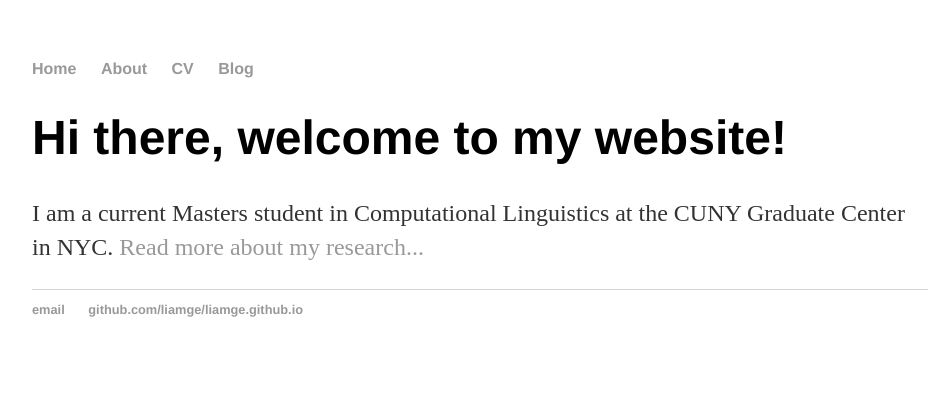
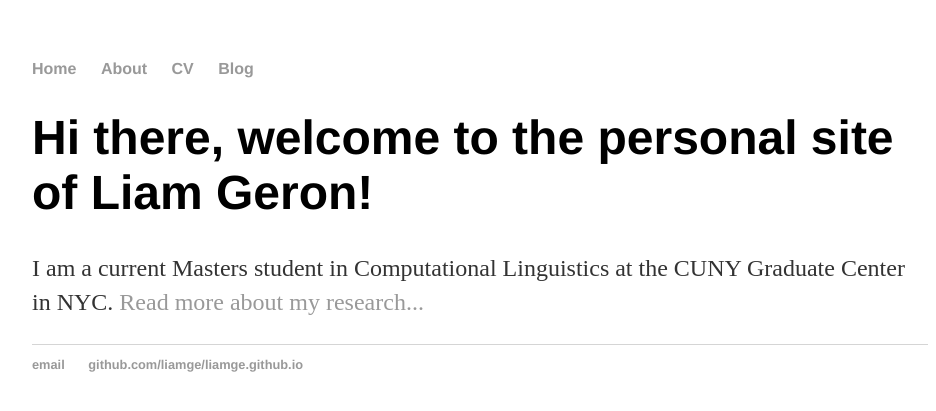
Before and after one commit to liamge/liamge.github.io, a Jekyll site: the page built from index.html, in a window 1280 px wide. Shown: the top 411 px of the page, without its empty margins (160-1096 px from the left). Built offline with Jekyll 4.4.1, drawn with Linux system fonts in a browser that asks for light colours; the list of posts is cut into pages by our own code.

Commit message:
Update index.html

```diff
--- a/index.html
+++ b/index.html
@@ -3,6 +3,6 @@ layout: default
 title: NLP by Your Friend Liam
 ---
 <div class="blurb">
-	<h1>Hi there, welcome to my website!</h1>
+	<h1>Hi there, welcome to the personal site of Liam Geron!</h1>
 	<p>I am a current Masters student in Computational Linguistics at the CUNY Graduate Center in NYC. <a href="/about">Read more about my research...</a></p>
 </div><!-- /.blurb -->
```
